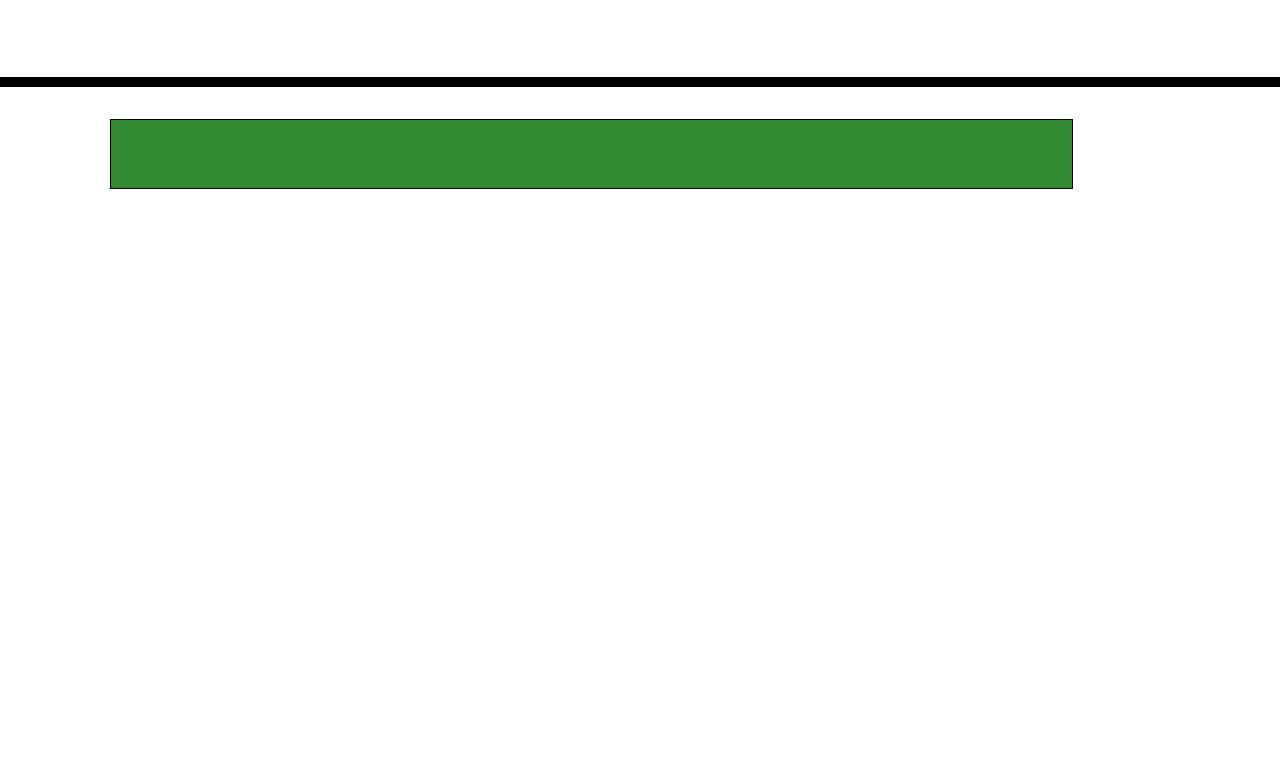
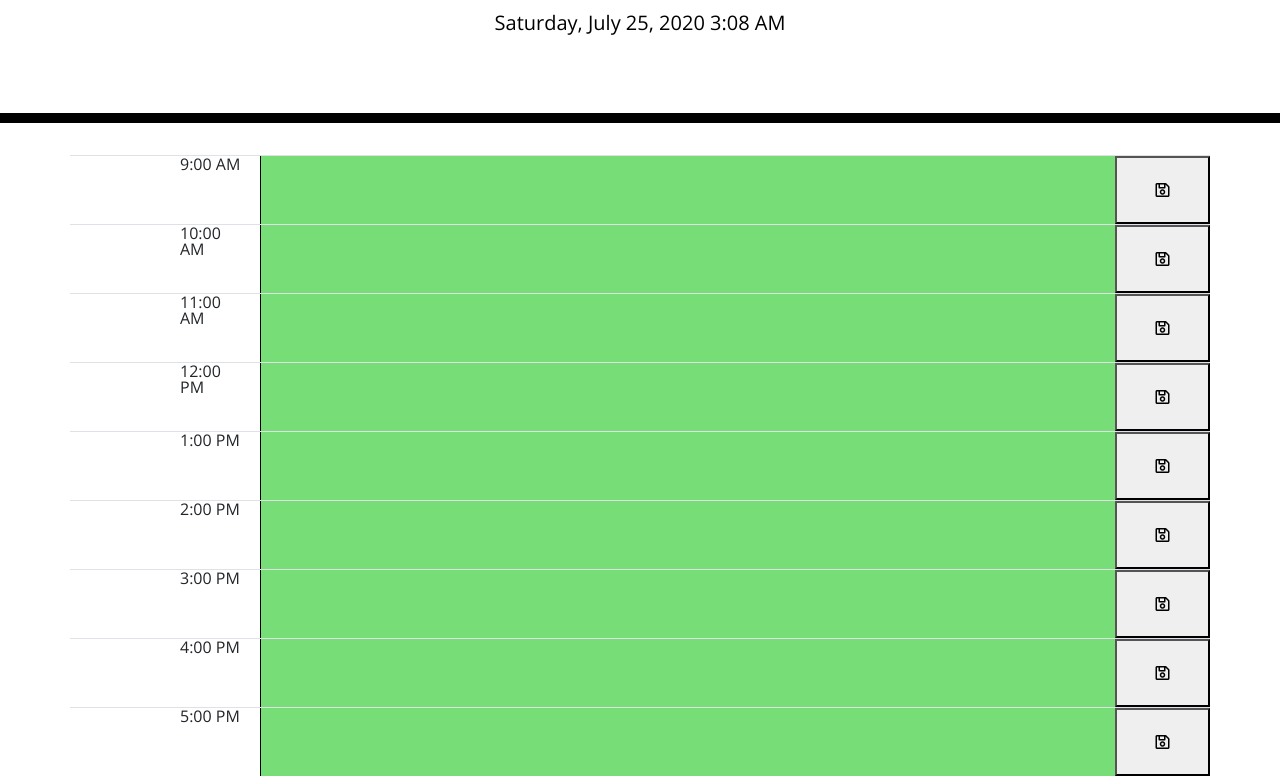
Before and after one commit to ARam2142/Andres-Day-Planner, a plain HTML site: page index.html in a window 1280 px wide. Shown: the part 181-957 px from the top of the page. Before the commit the page ends 800 px from the top, so only its background shows below. Drawn offline with nearby package versions, Linux system fonts and the light colour scheme.

Commit message:
added color codes to timeblocks

```diff
--- /dev/null
+++ b/app.js
@@ -0,0 +1,85 @@
+//display current date and time in header
+var currentDay = moment().format("LLLL");
+document.querySelector("#currentDay").innerHTML = currentDay;
+///////////////////////////////////////////////////////////////
+
+var saveBox = $(".fa-save");
+console.log(saveBox);
+
+//format time for input boxes
+let militaryTime = moment().format("HH");
+
+//hold militarytime and compare to another number
+let MilitaryTimeInt = parseInt(militaryTime);
+console.log(militaryTime)
+
+//set the attributes to its time input block
+$("#text9").attr("hour", moment("9:00 AM", "h:mm a").format("HH"));
+$("#text10").attr("hour", moment("10:00 AM", "h:mm a").format("HH"));
+$("#text11").attr("hour", moment("11:00 AM", "h:mm a").format("HH"));
+$("#text12").attr("hour", moment("12:00 PM", "h:mm a").format("HH"));
+$("#text13").attr("hour", moment("1:00 PM", "h:mm a").format("HH"));
+$("#text14").attr("hour", moment("2:00 AM", "h:mm a").format("HH"));
+$("#text15").attr("hour", moment("3:00 AM", "h:mm a").format("HH"));
+$("#text16").attr("hour", moment("4:00 PM", "h:mm a").format("HH"));
+$("#text17").attr("hour", moment("5:00 PM", "h:mm a").format("HH"));
+
+
+$(document).ready(function() {
+//$(".container").find("textarea");
+console.log($(".container").find("textarea"))
+
+//input box color changes based on the hour of the day
+$('textarea').each(function (_, el){
+
+    var elId = $(el).attr('id');
+    var textHour = +elId.replace('text', '');
+    var currentHour = moment().hour();
+    //var currentHour = 12;
+
+    if (textHour === currentHour) {
+        $(el).addClass('present');
+
+    } else if(textHour > currentHour ) {
+        $(el).addClass('future');
+    }
+    else {
+        $(el).addClass('past');
+    }
+});
+
+
+
+
+/*for (let i = 9; i < 17; i++) {
+
+    var textInput = $("textarea").attr('hour');
+    console.log(textInput);
+    var textInputInt = parseInt(textInput);
+    console.log(textInputInt)
+
+    if (MilitaryTimeInt > textInputInt) {
+        textInput.addClass(".past")
+        console.log(textInput.addClass(".past"))
+    }
+}*/
+
+
+
+
+//button to save to local storage
+saveBox.on("mouseenter", function () {
+    $(this).addClass('hover');
+});
+
+
+//click button will save userinput to storage
+saveBox.on("click", function() {
+    const elements = document.getElementsByTagName("button");
+
+
+});
+
+
+
+});
--- a/index.html
+++ b/index.html
@@ -15,18 +15,67 @@
     <header class="jumbotron">
       <h1 class="display-3">Andres' Workday Scheduler</h1>
       <p class="lead">A simple calendar app for scheduling your work day</p>
-      <p id="currentDay" class="lead"></p>
+      <p id="currentDay" class="lead">July 1, 2020</p>
     </header>
-        <form action="POST" id="formsection">
             <div class="container">
-            <!-- Timeblocks go here -->
-            <ul>
-                <li class="row"></li>
-            </ul>
+            <!--1 block-->
+              <div id="row" class="row justify-content-md-end border-top">
+                <div id="time"class="col-md-1">9:00 AM</div>
+                <textarea id="text9" rows="3" class="col-md-9"></textarea>
+                <button id="save" class="col-md-1" ><i class="far fa-save" ></i></button>
+              </div>
+              <!--2 block-->
+              <div id="row" class="row justify-content-md-end border-top">
+                <div id="time"class="col-md-1">10:00 AM</div>
+                <textarea id="text10" rows="3" class="col-md-9"></textarea>
+                <button id="save" class="col-md-1"><i class="far fa-save" ></i></button>
+              </div>
+              <!--3 block-->
+              <div id="row" class="row justify-content-md-end border-top">
+                <div id="time"class="col-md-1">11:00 AM</div>
+                <textarea id="text11" rows="3" class="col-md-9"></textarea>
+                <button id="save" class="col-md-1"><i class="far fa-save" ></i></button>
+              </div>
+              <!--4 block-->
+              <div id="row" class="row justify-content-md-end border-top">
+                <div id="time"class="col-md-1">12:00 PM</div>
+                <textarea id="text12" rows="3" class="col-md-9"></textarea>
+                <button id="save" class="col-md-1"><i class="far fa-save" ></i></button>
+              </div>
+              <!--5 block-->
+              <div id="row" class="row justify-content-md-end border-top">
+                <div id="time"class="col-md-1">1:00 PM</div>
+                <textarea id="text13" rows="3" class="col-md-9"></textarea>
+                <button id="save" class="col-md-1"><i class="far fa-save" ></i></button>
+              </div>
+              <!--6 block-->
+              <div id="row" class="row justify-content-md-end border-top">
+                <div id="time"class="col-md-1">2:00 PM</div>
+                <textarea id="text14" rows="3" class="col-md-9"></textarea>
+                <button id="save" class="col-md-1"><i class="far fa-save" ></i></button>
+              </div>
+              <!--7 block-->
+              <div id="row" class="row justify-content-md-end border-top">
+                <div id="time"class="col-md-1">3:00 PM</div>
+                <textarea id="text15" rows="3" class="col-md-9"></textarea>
+                <button id="save" class="col-md-1"><i class="far fa-save"></i></button>
+              </div>
+              <!--8 block-->
+              <div id="row" class="row justify-content-md-end border-top">
+                <div id="time"class="col-md-1">4:00 PM</div>
+                <textarea id="text16" rows="3" class="col-md-9"></textarea>
+                <button id="save" class="col-md-1"><i class="far fa-save" ></i></button>
+              </div>
+              <!--9 block-->
+              <div id="row" class="row justify-content-md-end border-top">
+                <div id="time"class="col-md-1">5:00 PM</div>
+                <textarea id="text17" rows="3" class="col-md-9"></textarea>
+                <button id="save" class="col-md-1"><i class="far fa-save"></i></button>
+              </div>
             </div>
-        </form>
 
     <script src="https://code.jquery.com/jquery-3.4.1.min.js"></script>
     <script src="https://cdnjs.cloudflare.com/ajax/libs/moment.js/2.24.0/moment.min.js"></script>
+    <script src="app.js"></script>
   </body>
 </html>
--- a/style.css
+++ b/style.css
@@ -1,3 +1,4 @@
+
 body {
     font-family: 'Open Sans', sans-serif;
     font-size: 16px;
@@ -11,6 +12,7 @@ body {
     color: #000000;
     border-left: 1px solid black;
     padding: 10px;
+    background-color: rgb(102, 18, 18);
   }
 
   .jumbotron {
@@ -21,12 +23,22 @@ body {
     border-bottom: 10px solid black;
   }
 
-  .row {
-    height: 70px;
-    width: 90%;
-    background-color: rgb(48, 139, 48);
-    border-color: black;
-    border-width: 1px;
-    border-style: solid;
+  .past {
+    background-color: #d3d3d3;
+    color: white;
+  }
 
+  .present {
+    background-color: #ff6961;
+    color: white;
   }
+
+  .future {
+    background-color: #77dd77;
+    color: white;
+  }
+
+  button:hover {
+    background-color: blue;
+    animation-duration: 3s;
+  }
```
Also changed, not shown: 1 other file.
